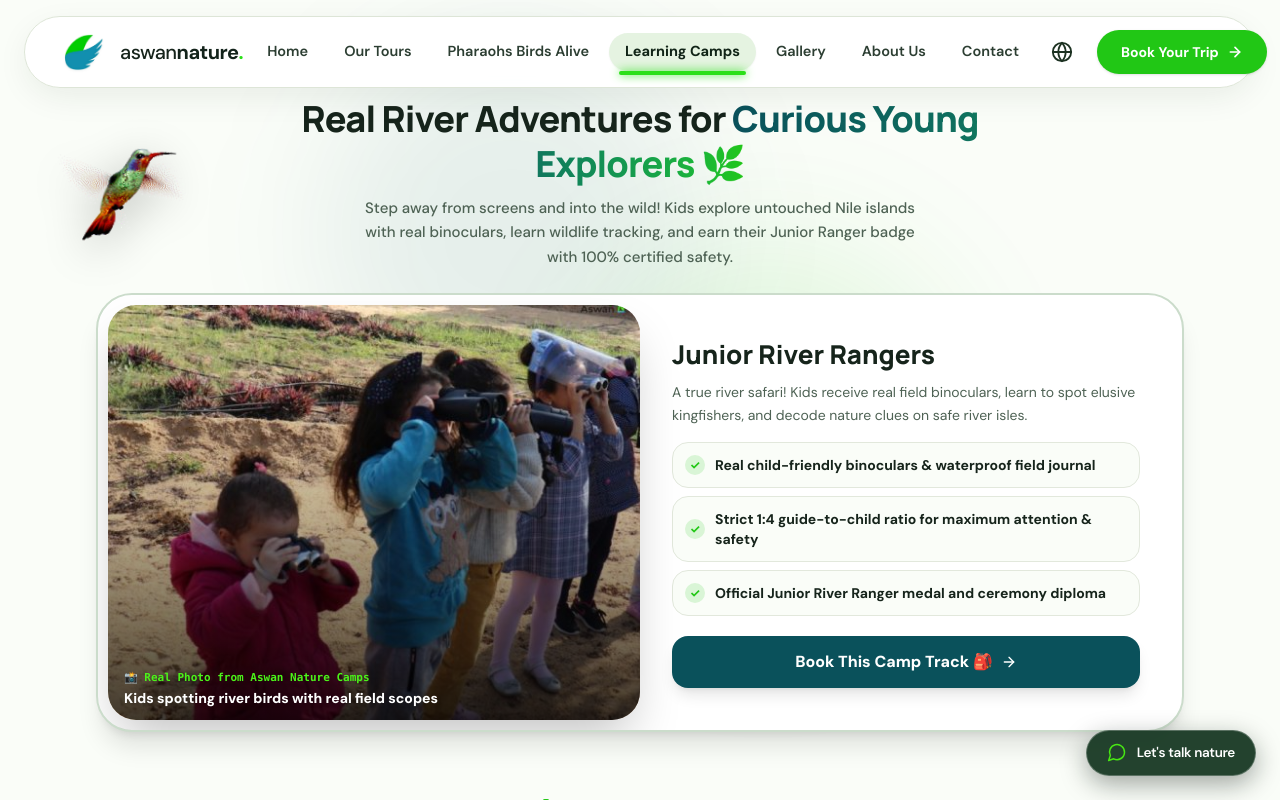
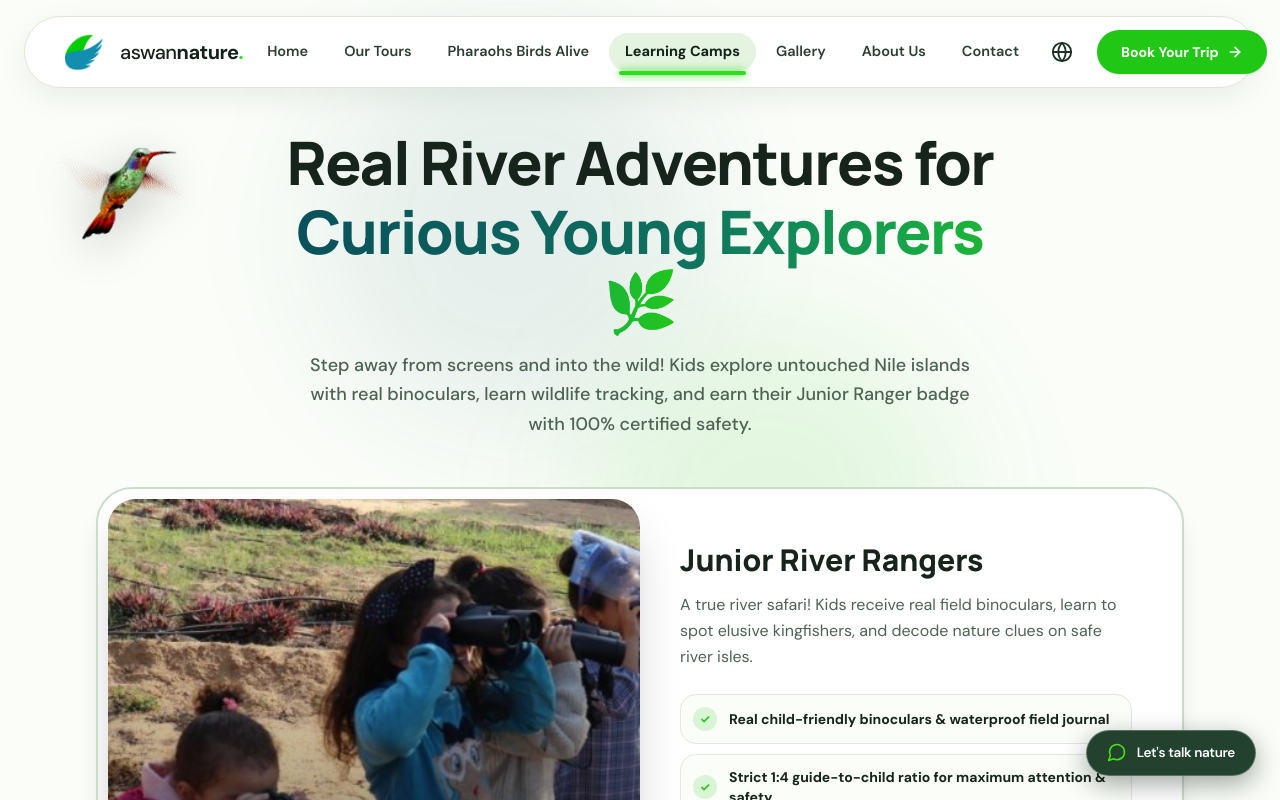
Before and after one commit to Islam-Shahat/Aswan-Nature, a React (Vite) app: page /camps in a window 1280 px wide. Shown: the top 800 px of the page. Built offline with nearby package versions, Linux system fonts and the light colour scheme; a web font is replaced by a local one.

Commit message:
Revert "style(camps): reduce vertical spacing to fit showcase card completely above the fold"
This reverts commit 1d4f3409929d447378977b93c05a83db876f906c.

```diff
--- a/src/pages/LearningCampsPage.jsx
+++ b/src/pages/LearningCampsPage.jsx
@@ -211,7 +211,7 @@ export const LearningCampsPage = () => {
   const isAlternate = activeTab % 2 === 1;
 
   return (
-    <div className="pt-20 sm:pt-24 pb-16 bg-[#FAFDF8] min-h-screen text-[#16241B] selection:bg-[#21c715] selection:text-white relative overflow-hidden">
+    <div className="pt-26 sm:pt-32 pb-24 bg-[#FAFDF8] min-h-screen text-[#16241B] selection:bg-[#21c715] selection:text-white relative overflow-hidden">
 
       {/* CSS Smooth Crossover Transitions */}
       <style>{`
@@ -235,22 +235,22 @@ export const LearningCampsPage = () => {
 
       {/* Ambient Nature Lights */}
       <div className="absolute top-10 left-1/4 w-96 h-96 rounded-full bg-[#0a515b]/8 blur-3xl pointer-events-none" />
-      <div className="absolute top-60 right-1/4 w-96 h-96 rounded-full bg-[#21c715]/10 blur-3xl pointer-events-none" />
+      <div className="absolute top-80 right-1/4 w-96 h-96 rounded-full bg-[#21c715]/10 blur-3xl pointer-events-none" />
 
       <div className="max-w-6xl mx-auto px-5 sm:px-8 relative z-10">
 
         {/* ============================================================ */}
-        {/* 1. HERO HEADER (Compact, inspiring & kid-friendly) */}
+        {/* 1. HERO HEADER (Inspiring, professional & kid-friendly) */}
         {/* ============================================================ */}
-        <div className="text-center max-w-3xl mx-auto mb-5 sm:mb-6">
-          <h1 className="text-2xl sm:text-3xl lg:text-4xl font-black tracking-tight leading-tight mb-2 sm:mb-2.5 font-heading text-[#16241B]">
+        <div className="text-center max-w-3xl mx-auto mb-10 sm:mb-12">
+          <h1 className="text-3xl sm:text-5xl lg:text-6xl font-black tracking-tight leading-[1.15] mb-4 font-heading text-[#16241B]">
             {isAr ? 'مغامرات استكشافية حقيقية.. ' : 'Real River Adventures for '}
             <span className="text-transparent bg-clip-text bg-gradient-to-r from-[#0a515b] via-[#10705f] to-[#21c715]">
               {isAr ? 'للمستكشفين الصغار! 🌿' : 'Curious Young Explorers 🌿'}
             </span>
           </h1>
 
-          <p className="text-xs sm:text-sm lg:text-[15px] text-[#4E6254] max-w-xl mx-auto font-medium leading-relaxed">
+          <p className="text-sm sm:text-base lg:text-lg text-[#4E6254] max-w-2xl mx-auto font-medium leading-relaxed">
             {isAr
               ? 'وداعاً للشاشات وأهلاً بسحر الطبيعة! معسكرات تفاعلية آمنة تسلّم طفلك منظاره الخاص ليكتشف أندر طيور النيل ويتتبع آثار الحياة البرية بصحبة مرشدين بيئيين متخصصين.'
               : 'Step away from screens and into the wild! Kids explore untouched Nile islands with real binoculars, learn wildlife tracking, and earn their Junior Ranger badge with 100% certified safety.'}
@@ -260,13 +260,13 @@ export const LearningCampsPage = () => {
         {/* ============================================================ */}
         {/* 2. AUTO-PLAYING SHOWCASE CARD (Flips automatically every 10s) */}
         {/* ============================================================ */}
-        <div className="mb-16">
+        <div className="mb-20">
           <div className="bg-white rounded-3xl sm:rounded-[36px] border-2 border-[#CBDCCB] shadow-xl overflow-hidden p-2 sm:p-2.5">
-            <div className="flex flex-col lg:flex-row items-stretch relative min-h-[340px] sm:min-h-[380px]" dir="ltr">
+            <div className="flex flex-col lg:flex-row items-stretch relative min-h-[420px]" dir="ltr">
 
               {/* Photo Panel: Smoothly glides across and over the details panel */}
               <div
-                className={`w-full lg:w-1/2 relative min-h-[260px] sm:min-h-[340px] lg:min-h-[380px] overflow-hidden group z-20 rounded-2xl sm:rounded-[28px] shadow-2xl glide-panel-photo ${
+                className={`w-full lg:w-1/2 relative min-h-[320px] sm:min-h-[420px] overflow-hidden group z-20 rounded-2xl sm:rounded-[28px] shadow-2xl glide-panel-photo ${
                   isAlternate ? 'alt-active' : ''
                 }`}
               >
@@ -279,11 +279,11 @@ export const LearningCampsPage = () => {
                 <div className="absolute inset-0 bg-gradient-to-t from-black/75 via-black/25 to-transparent pointer-events-none" />
 
                 {/* Bottom Real Photo Caption */}
-                <div className="absolute bottom-3 left-4 right-4 text-white pointer-events-none" dir={isAr ? 'rtl' : 'ltr'}>
-                  <div className="text-[11px] font-mono font-bold text-[#4bf319] block mb-0.5">
+                <div className="absolute bottom-4 left-4 right-4 text-white pointer-events-none" dir={isAr ? 'rtl' : 'ltr'}>
+                  <div className="text-xs font-mono font-bold text-[#4bf319] block mb-0.5">
                     📸 {isAr ? 'صورة حقيقية من معسكراتنا في أسوان' : 'Real Photo from Aswan Nature Camps'}
                   </div>
-                  <div className="text-xs sm:text-sm font-extrabold drop-shadow-sm">
+                  <div className="text-sm font-extrabold drop-shadow-sm">
                     {isAr ? currentCamp.captionAr : currentCamp.captionEn}
                   </div>
                 </div>
@@ -291,29 +291,29 @@ export const LearningCampsPage = () => {
 
               {/* Details Panel: Smoothly glides underneath to the other side */}
               <div
-                className={`w-full lg:w-1/2 p-5 sm:p-7 lg:p-8 flex flex-col justify-between bg-white z-10 glide-panel-details ${
+                className={`w-full lg:w-1/2 p-6 sm:p-10 flex flex-col justify-between bg-white z-10 glide-panel-details ${
                   isAlternate ? 'alt-active' : ''
                 }`}
                 dir={isAr ? 'rtl' : 'ltr'}
               >
                 <div key={currentCamp.id} className="animate-in fade-in duration-700 flex flex-col justify-between h-full">
                   <div>
-                    <h3 className="text-xl sm:text-2xl lg:text-[26px] font-black text-[#16241B] mb-2 leading-snug">
+                    <h3 className="text-2xl sm:text-3xl font-black text-[#16241B] mb-3 leading-snug">
                       {isAr ? currentCamp.nameAr : currentCamp.nameEn}
                     </h3>
 
-                    <p className="text-xs sm:text-sm text-[#4E6254] leading-relaxed mb-4 font-normal">
+                    <p className="text-sm sm:text-base text-[#4E6254] leading-relaxed mb-6 font-normal">
                       {isAr ? currentCamp.descAr : currentCamp.descEn}
                     </p>
 
                     {/* 3 Clear Perks */}
-                    <div className="space-y-2 mb-5">
+                    <div className="space-y-2.5 mb-8">
                       {(isAr ? currentCamp.perksAr : currentCamp.perksEn).map((perk, pIdx) => (
                         <div
                           key={pIdx}
-                          className="flex items-center gap-2.5 p-2.5 sm:p-3 rounded-2xl bg-[#FAFDF8] border border-[#E2E8DC] hover:border-[#21c715] transition-colors"
+                          className="flex items-center gap-3 p-3 rounded-2xl bg-[#FAFDF8] border border-[#E2E8DC] hover:border-[#21c715] transition-colors"
                         >
-                          <div className="w-5 h-5 rounded-full bg-[#21c715]/15 text-[#21c715] flex items-center justify-center shrink-0 font-bold text-xs">
+                          <div className="w-6 h-6 rounded-full bg-[#21c715]/15 text-[#21c715] flex items-center justify-center shrink-0 font-bold text-xs">
                             ✓
                           </div>
                           <span className="text-xs sm:text-sm font-bold text-[#16241B]">
@@ -327,7 +327,7 @@ export const LearningCampsPage = () => {
                   {/* Booking Action */}
                   <button
                     onClick={() => handleOpenBooking(isAr ? currentCamp.nameAr : currentCamp.nameEn)}
-                    className={`w-full py-3 sm:py-3.5 px-5 rounded-2xl ${currentCamp.themeBg} hover:opacity-95 text-white font-black text-sm sm:text-base shadow-lg hover:shadow-xl transition-all duration-200 cursor-pointer active:scale-95 flex items-center justify-center gap-2 group/btn`}
+                    className={`w-full py-4 px-6 rounded-2xl ${currentCamp.themeBg} hover:opacity-95 text-white font-black text-sm sm:text-base shadow-lg hover:shadow-xl transition-all duration-200 cursor-pointer active:scale-95 flex items-center justify-center gap-2 group/btn`}
                   >
                     <span>{isAr ? 'احجز هذا المعسكر لطفلك 🎒' : 'Book This Camp Track 🎒'}</span>
                     <ArrowRight className="w-4 h-4 rtl:rotate-180 transition-transform group-hover/btn:translate-x-1 rtl:group-hover/btn:-translate-x-1" />
```
